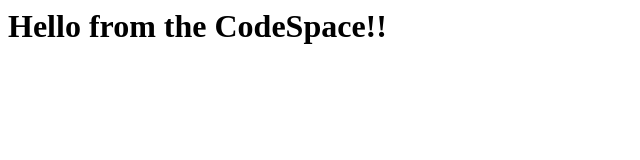
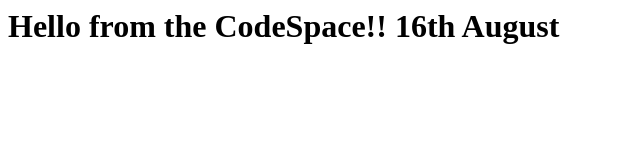
Before and after one commit to priyank-vala/skills-code-with-codespaces, a plain HTML site: page index.html in a window 1280 px wide. Shown: the whole page, without its empty margins (0-640 px from the left). Drawn offline with Linux system fonts and the light colour scheme.

Commit message:
Edit it again

```diff
--- a/index.html
+++ b/index.html
@@ -1,3 +1,3 @@
 <html>
-  <h1>Hello from the CodeSpace!!</h1>
+  <h1>Hello from the CodeSpace!! 16th August</h1>
 </html>
```
